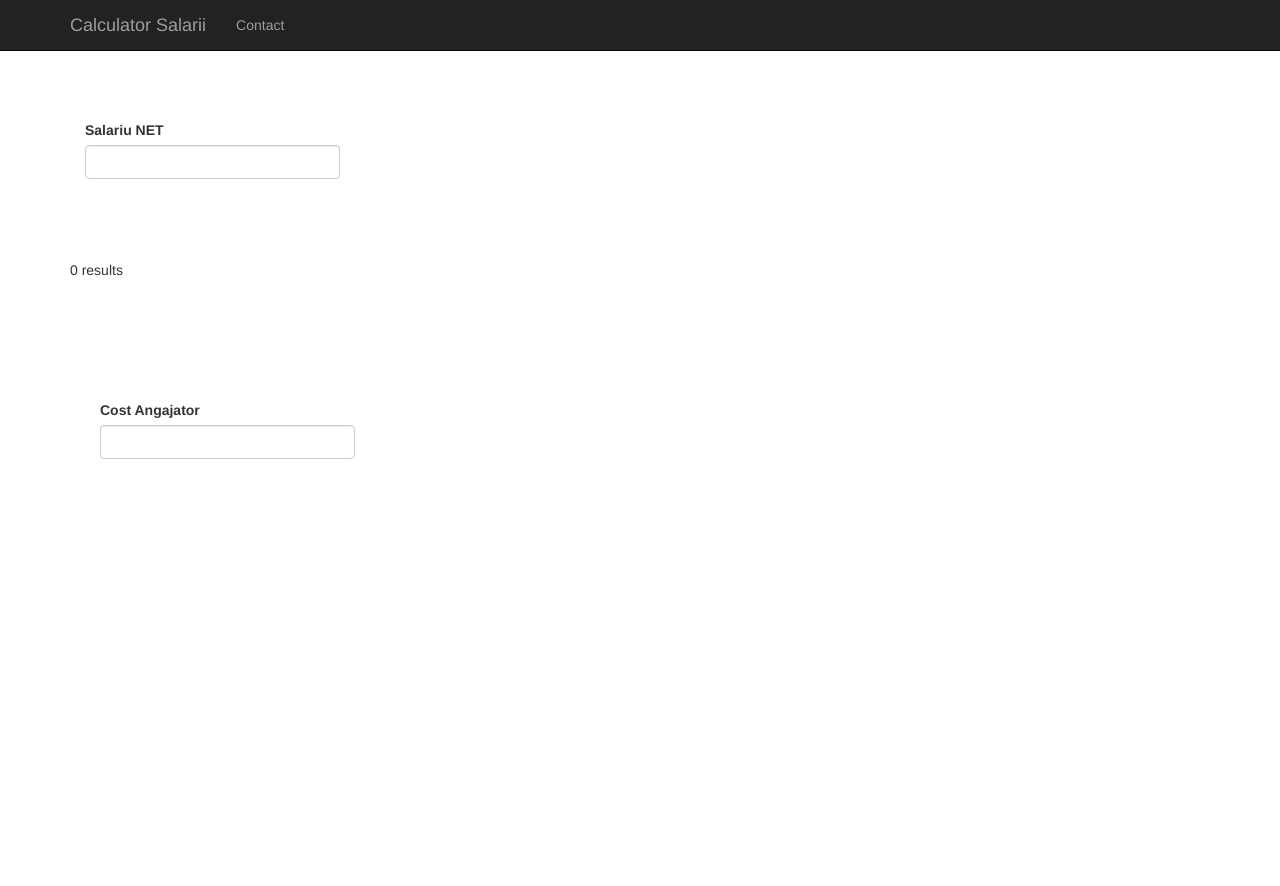
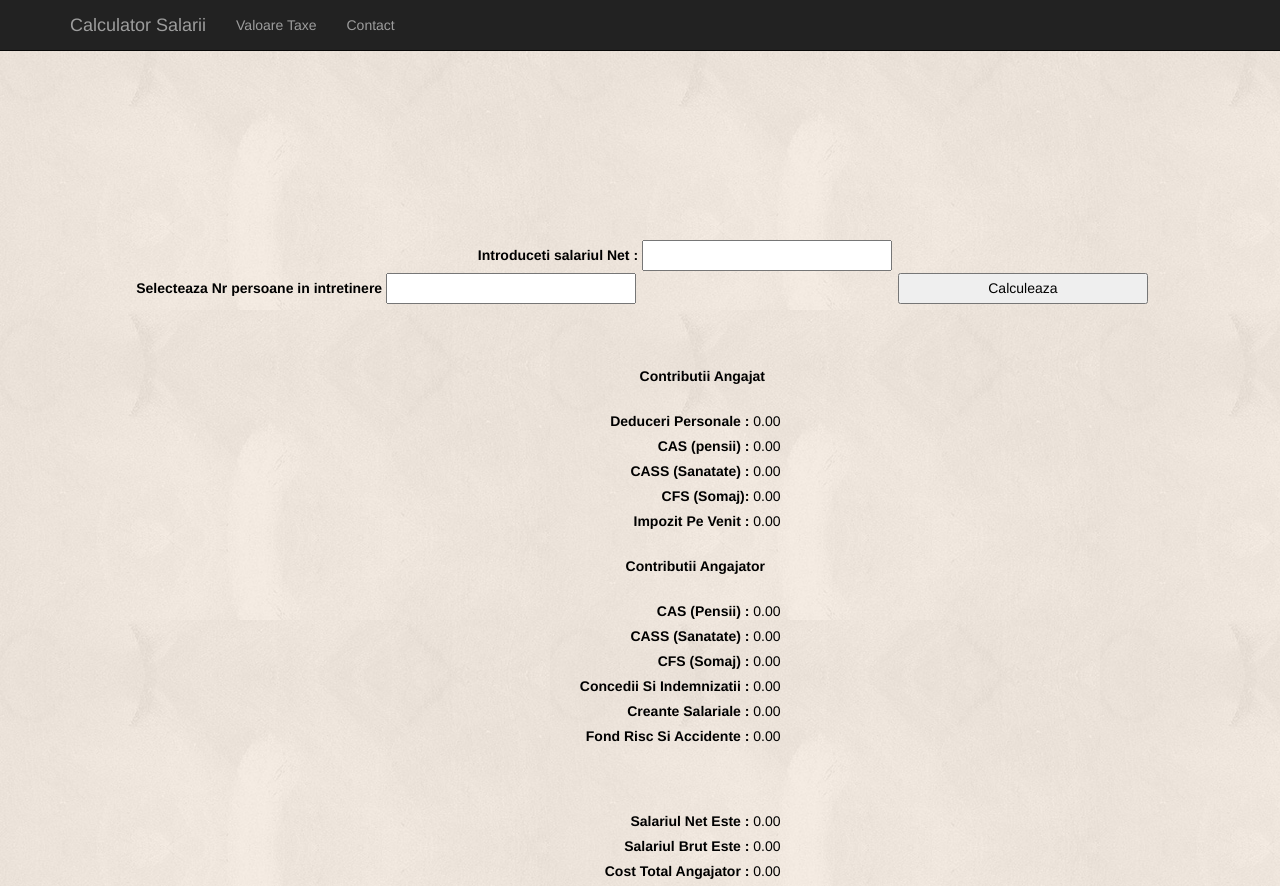
Before and after one commit to paul9012/zi3, a PHP site: page / in a window 1280 px wide. Before the commit the page ends 459 px from the top, so only its background shows below. Run offline with PHP 8.4, Linux system fonts and the light colour scheme; data that the repository does not hold is empty; some libraries are stand-ins or nearby versions.

Commit message:
Add files via upload

```diff
--- a/conexiune.php
+++ b/conexiune.php
@@ -1,28 +1,16 @@
+
+
+
+
 
 <?php
 
 $usr ="root";
 $pwd = "pass4student";
 $host ="localhost";
-$db = "calculator";
+$db = "CALCULATOR";
 
 $conn = new mysqli($host, $usr, $pwd, $db);
 
-if ($conn->connect_error) {
-    die("Connection failed: " . $conn->connect_error);
-}
-
-$sql = "SELECT contributie , valoare,simbol FROM calculator";
-$result = $conn->query($sql);
-
-if ($result->num_rows > 0) {
-    // output data of each row
-    while($row = $result->fetch_assoc()) {
-        echo "" . $row["contributie"]. " -" . $row["valoare"]. "" . $row["simbol"]."<br>";
-    }
-} else {
-    echo "0 results";
-}
-$conn->close();
 
 ?>
--- a/index.php
+++ b/index.php
@@ -1,49 +1,25 @@
+
+<?php
+include("conexiune.php");
+
+?>
+
+<!DOCTYPE html>
+<html lang="en">
+<head>
+  <title>Practica Project</title>
+  <meta charset="utf-8">
+  <meta name="viewport" content="width=device-width, initial-scale=1">
+  <link rel="stylesheet" href="http://maxcdn.bootstrapcdn.com/bootstrap/3.3.6/css/bootstrap.min.css">
+  <script src="https://ajax.googleapis.com/ajax/libs/jquery/1.12.4/jquery.min.js"></script>
+  <script src="http://maxcdn.bootstrapcdn.com/bootstrap/3.3.6/js/bootstrap.min.js"></script>
+  <link rel="stylesheet" type="text/css" href="style.css">
+</head>
 
 
 
-<html>
-    <head>
-<title> Practica Project Rat Paul </title>
-<link rel="stylesheet" href="https://maxcdn.bootstrapcdn.com/bootstrap/3.3.6/css/bootstrap.min.css" integrity="sha384-1q8mTJOASx8j1Au+a5WDVnPi2lkFfwwEAa8hDDdjZlpLegxhjVME1fgjWPGmkzs7" crossorigin="anonymous">
-	</head>
-
-</html>
-
-
-<html lang="en">
-  <head>
-    <meta charset="utf-8">
-    <meta http-equiv="X-UA-Compatible" content="IE=edge">
-    <meta name="viewport" content="width=device-width, initial-scale=1">
-    <!-- The above 3 meta tags *must* come first in the head; any other head content must come *after* these tags -->
-    <meta name="description" content="">
-    <meta name="author" content="">
-    <link rel="icon" href="../../favicon.ico">
-
-    <title>Starter Template for Bootstrap</title>
-
-    <!-- Bootstrap core CSS -->
-    <link href="../../dist/css/bootstrap.min.css" rel="stylesheet">
-
-    <!-- IE10 viewport hack for Surface/desktop Windows 8 bug -->
-    <link href="../../assets/css/ie10-viewport-bug-workaround.css" rel="stylesheet">
-
-    <!-- Custom styles for this template -->
-    <link href="starter-template.css" rel="stylesheet">
-
-    <!-- Just for debugging purposes. Don't actually copy these 2 lines! -->
-    <!--[if lt IE 9]><script src="../../assets/js/ie8-responsive-file-warning.js"></script><![endif]-->
-    <script src="../../assets/js/ie-emulation-modes-warning.js"></script>
-
-    <!-- HTML5 shim and Respond.js for IE8 support of HTML5 elements and media queries -->
-    <!--[if lt IE 9]>
-      <script src="https://oss.maxcdn.com/html5shiv/3.7.2/html5shiv.min.js"></script>
-      <script src="https://oss.maxcdn.com/respond/1.4.2/respond.min.js"></script>
-    <![endif]-->
-  </head>
 
 <body>
-
  <nav class="navbar navbar-inverse navbar-fixed-top">
       <div class="container">
         <div class="navbar-header">
@@ -53,63 +29,201 @@
             <span class="icon-bar"></span>
             <span class="icon-bar"></span>
             </button>
-          <a class="navbar-brand" href="#">Calculator Salarii</a>
+            <a class="navbar-brand" href="index.php">Calculator Salarii</a>
             </div>
             <div id="navbar" class="collapse navbar-collapse">
+
             <ul class="nav navbar-nav">
-            <li><a href="#contact">Contact</a></li>
+            <li><a href="info.php">Valoare Taxe </a></li>
+
+
+            <ul class="nav navbar-nav">
+            <li><a href="contact.php">Contact</a></li>
+
+
+
+
+
           </ul>
         </div><!--/.nav-collapse -->
       </div>
     </nav>
 
-    <div class="container">
-
-      <div class="starter-template">
-<br>
-			<br><br><br><br><br>
-			<left>
-			<div class="col-xs-3">
-  <label for="ex2">Salariu NET </label>
-  <input class="form-control" id="ex2" type="text">
-</div>
-  </div><br><br>
-			<br><br><br><br><br>
-			</left>
-<?php
-include("conexiune.php");
-?>
 
 
+<left>
+
 <div class="container">
+      <br><br><br><br><br>
+      <br><br><br><br><br>
 
-      <div class="starter-template">
+  <center></br></br>
+<form method="post" action="/">
+    <label>Introduceti salariul Net :</label>
+    <input type="text" name="salarNet" value=""/><br>
+
+<label> Selecteaza Nr persoane in intretinere </label>
+<input list="browsers" name="browser">
+  <datalist id="browsers">
+      <option name="persoana" value="Nici o persoana in intretinere">
+    <option name="persoana" value="O persoana in intretinere">
+    <option value="Doua persoane in intretinere">
+    <option value="Trei persoane in intretinere">
+    <option value="Mai mult de trei persoane in intretinere">
+  </datalist>
+
+
+
+    <input type="submit" name="btn" value="Calculeaza"/>
+
     <br>
-      <br><br><br><br><br>
-      <left>
-      <div class="col-xs-3">
-  <label for="ex2">Cost Angajator </label>
-  <input class="form-control" id="ex2" type="text">
-</div>
-  </div><br><br>
-      <br><br><br><br><br>
-      </left>
+
+
+</form>
+
+
+
+<?php
+
+    $salNet = $_POST["salarNet"];
+
+    $NrPers= $_POST["persoana"];
+
+   if ($NrPers = "Nici o persoana in intretinere") {
+
+
+   $select = "SELECT  minBrut, maxBrut, fara_Persoane FROM deduceri";
+        $result = mysqli_query($conn, $select);
+                if ($result->num_rows>0) {
+                        while($row = $result->fetch_assoc()) {
+                             if ($salNet>=$row['minBrut'] && $salNet<=$row['maxBrut']) {
+                             $deduceri_personale=$row['fara_Persoane'];
+                                                }
+                                            }
+                                        }}
+
+elseif ($NrPers = "O persoana in intretinere") {
+      $select = "SELECT  minBrut, maxBrut,o_Persoana FROM deduceri_opersoana";
+        $result = mysqli_query($conn, $select);
+                if ($result->num_rows>0) {
+                        while($row = $result->fetch_assoc()) {
+                             if ($salNet>=$row['minBrut'] && $salNet<=$row['maxBrut']) {
+                             $deduceri_personale=$row['o_Persoana'];
+                                                }
+                                            }
+                                        }
+}
 
 
 
 
+   // $deduceri_personale = $_POST["deduceri_personale"] ;
+
+
+    $salariuBrut = ($salNet - 0.16*$deduceri_personale)/0.7014;
+    $CAS_Angajat= ($salariuBrut * 0.105);
+    $CASS_Angajat= ($salariuBrut * 0.055);
+    $CFS_Angajat= ($salariuBrut * 0.005);
+    $IMPOZIT_PE_VENIT=($salariuBrut-$deduceri_personale)*0.16;
+    $CAS_Angajator =($salariuBrut *0.158);
+    $CASS_Angajator =($salariuBrut *0.052);
+    $CFS_Angajator =($salariuBrut *0.0050);
+    $CONCEDII_SI_INDEMNIZATII_Angajator =(($salariuBrut *0.85)/100);
+    $CREANTE_SALARIALE_Angajator =(($salariuBrut *0.25)/100);
+    $FOND_RISC_SI_ACCIDENTE =(($salariuBrut *0.40)/100);
+    $COST_TOTAL_ANGAJATOR =($salariuBrut+$CAS_Angajator+$CASS_Angajator+$CFS_Angajator+$CONCEDII_SI_INDEMNIZATII_Angajator+$CREANTE_SALARIALE_Angajator+$FOND_RISC_SI_ACCIDENTE );
+?>
+
+<br><br><br>
+    <label>Contributii Angajat</label>
+<br><br>
+    <label>Deduceri Personale :   </label>
+    <?php
+    echo number_format((float)$deduceri_personale, 2, '.', '')?>
+<br>
+
+
+    <label class="tab">CAS (pensii) :   </label>
+    <?php
+    echo number_format((float)$CAS_Angajat, 2, '.', '')
+    ?>
+<br>
+    <label class="tab">CASS (Sanatate) : </label>
+    <?php
+    echo number_format((float)$CASS_Angajat, 2, '.', '')?>
+
+<br>
+    <label class="tab">CFS (Somaj):  </label>
+    <?php
+    echo number_format((float)$CFS_Angajat, 2, '.', '')?>
+<br>
+    <label>Impozit Pe Venit :   </label>
+    <?php
+    echo number_format((float)$IMPOZIT_PE_VENIT, 2, '.', '')?>
+<br><br>
+ <label>Contributii Angajator</label>
+<br>
+
+
+<br>
+    <label>CAS (Pensii) :   </label>
+    <?php
+    echo number_format((float)$CAS_Angajator, 2, '.', '')?>
+
+
+
+<br>
+    <label>CASS (Sanatate)  :   </label>
+    <?php
+    echo number_format((float)$CASS_Angajator, 2, '.', '')?>
+
+
+
+<br>
+    <label>CFS (Somaj)  :   </label>
+    <?php
+    echo number_format((float)$CFS_Angajator, 2, '.', '')?>
+
+
+<br>
+    <label>Concedii Si Indemnizatii :   </label>
+    <?php
+    echo number_format((float)$CONCEDII_SI_INDEMNIZATII_Angajator, 2, '.', '')?>
+
+
+<br>
+    <label>Creante Salariale  :  </label>
+    <?php
+    echo number_format((float)$CREANTE_SALARIALE_Angajator, 2, '.', '')?>
+
+<br>
+    <label>Fond Risc Si Accidente  :   </label>
+    <?php
+    echo number_format((float)$FOND_RISC_SI_ACCIDENTE, 2, '.', '')?>
+
+
+
+
+    <br><br><br><br>
+
+    <label>Salariul Net Este :  </label>
+    <?php
+    echo number_format((float)$salNet, 2, '.', '')?>
+    <br>
+    <label>Salariul Brut Este :  </label>
+    <?php
+    echo number_format((float)$salariuBrut, 2, '.', '')?>
+
+    <br>
+    <label>Cost Total Angajator :  </label>
+    <?php
+    echo number_format((float)$COST_TOTAL_ANGAJATOR, 2, '.', '')?>
+
+
+
+      </div>
     </div>
 
-    </div><!-- /.container -->
 
-
-    <!-- Bootstrap core JavaScript
-    ================================================== -->
-    <!-- Placed at the end of the document so the pages load faster -->
-    <script src="https://ajax.googleapis.com/ajax/libs/jquery/1.11.3/jquery.min.js"></script>
-    <script>window.jQuery || document.write('<script src="../../assets/js/vendor/jquery.min.js"><\/script>')</script>
-    <script src="../../dist/js/bootstrap.min.js"></script>
-    <!-- IE10 viewport hack for Surface/desktop Windows 8 bug -->
-    <script src="../../assets/js/ie10-viewport-bug-workaround.js"></script>
 </body>
 </html>
--- /dev/null
+++ b/style.css
@@ -0,0 +1,29 @@
+
+body
+{ font:  Arial, Helvetica, sans-serif;
+  background: transparent url(../images/pattern.jpg) repeat;
+  color: #000;
+}
+
+form{
+	line-height: 25px;
+}
+
+label{
+	display: inline-block;
+	text-align:right;
+	width: 250px;
+}
+input{
+	display: inline-block;
+	width: 250px;
+}
+
+input[type="submit"]{
+	float:center;
+	margin-left:258px;
+
+}
+
+b
+{ font: normal 190% Arial, Helvetica, sans-serif;}
```
Also changed, not shown: contact.php (added, +81 -0 lines), info.php (added, +117 -0 lines), images/pattern.jpg (added). Lines whose indentation alone changed are shown as unchanged.
